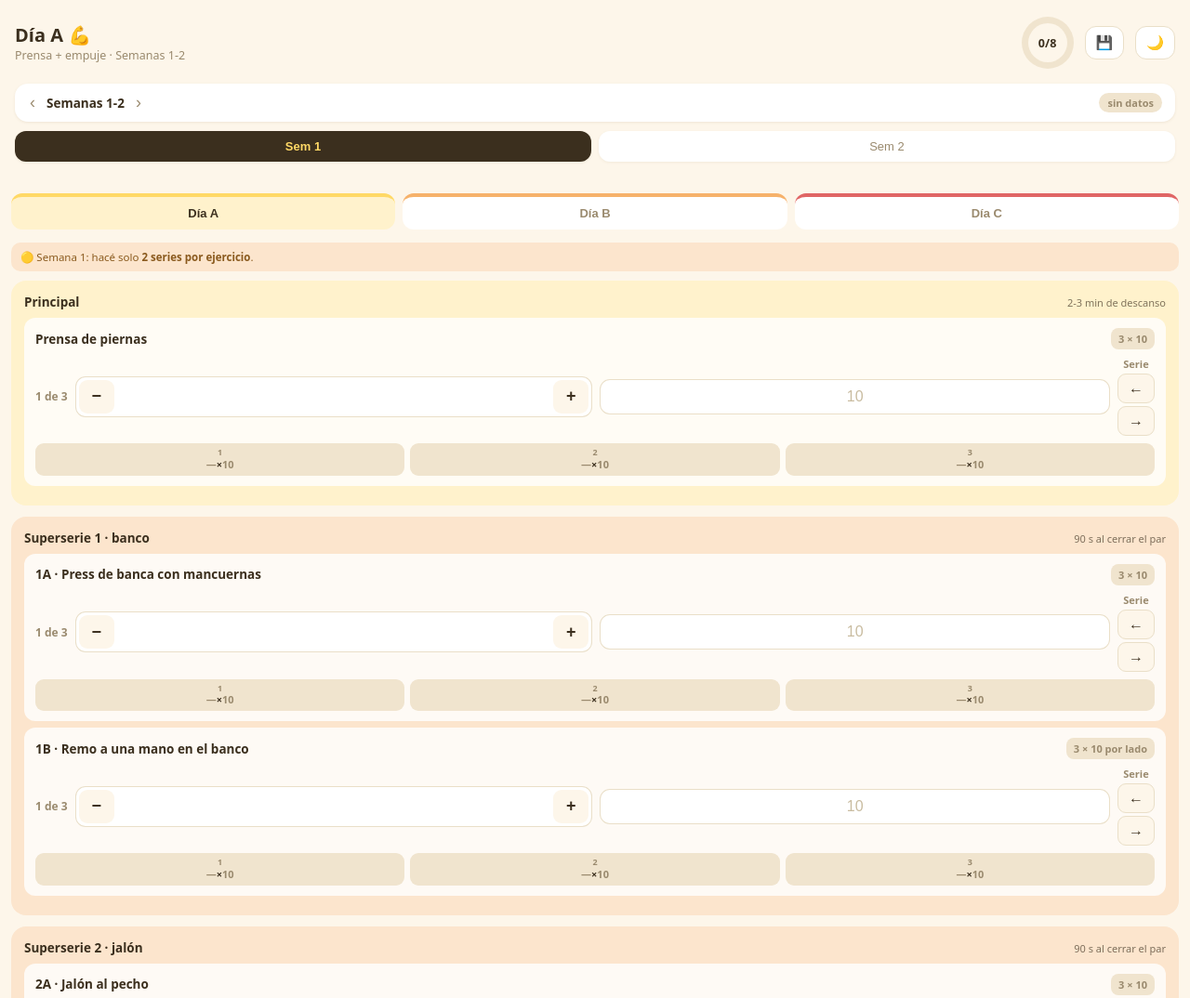
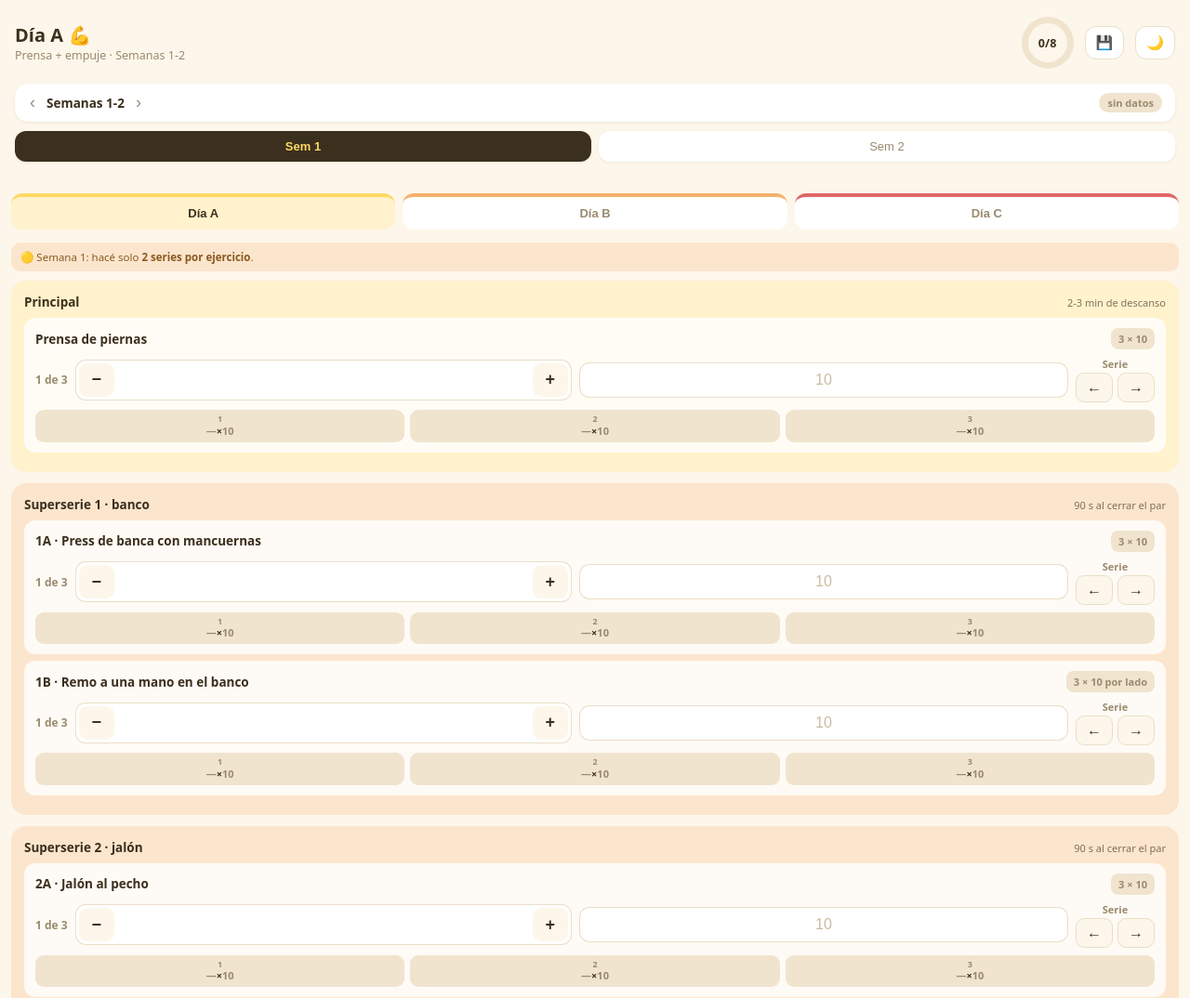
Before and after one commit to hernanaguado/rutina-app, a plain HTML site: page index.html in a window 1280 px wide. Shown: the top 1074 px of the page at 93% size. Drawn offline with Linux system fonts and the light colour scheme.

Commit message:
Botones de serie en la misma línea con label Serie arriba

```diff
--- a/index.html
+++ b/index.html
@@ -57,7 +57,8 @@
   .fila2 > * { min-width:0; }
   .seriePanel { display:flex; align-items:center; gap:8px; flex-wrap:wrap; flex:1; min-width:0; }
   .serieNum { font-size:12px; font-weight:700; color:var(--suave); white-space:nowrap; flex-shrink:0; }
-  .serieNav { display:flex; flex-direction:column; align-items:center; gap:3px; margin-left:auto; }
+  .serieNav { display:flex; flex-direction:column; align-items:center; gap:2px; margin-left:auto; }
+  .serieNav .btns { display:flex; gap:5px; }
   .serieLabel { font-size:11px; font-weight:700; color:var(--suave); white-space:nowrap; }
   .btnSerie { border:1px solid var(--borde); background:var(--stepperBtn); color:var(--texto); border-radius:9px; padding:6px 8px; font-size:16px; font-weight:700; cursor:pointer; min-width:40px; text-align:center; white-space:nowrap; flex-shrink:0; }
   .btnSerie:active { background:var(--anilloTrack); }
@@ -400,8 +401,10 @@ function render(){
           <input class="reps" type="text" inputmode="numeric" placeholder="${repsPh}" value="${repsVal.replace(/"/g,"&quot;")}" oninput="setSerieVal('${e.n.replace(/'/g,"\\'")}',${s},'reps',this.value)" onkeydown="if(event.key==='Enter'){serieSiguiente('${e.n.replace(/'/g,"\\'")}');return false;}">
           <div class="serieNav">
             <span class="serieLabel">Serie</span>
-            <button class="btnSerie" onclick="serieAnterior('${e.n.replace(/'/g,"\\'")}')">←</button>
-            <button class="btnSerie" onclick="serieSiguiente('${e.n.replace(/'/g,"\\'")}')">→</button>
+            <div class="btns">
+              <button class="btnSerie" onclick="serieAnterior('${e.n.replace(/'/g,"\\'")}')">←</button>
+              <button class="btnSerie" onclick="serieSiguiente('${e.n.replace(/'/g,"\\'")}')">→</button>
+            </div>
           </div>
         </div>
       </div>
```
